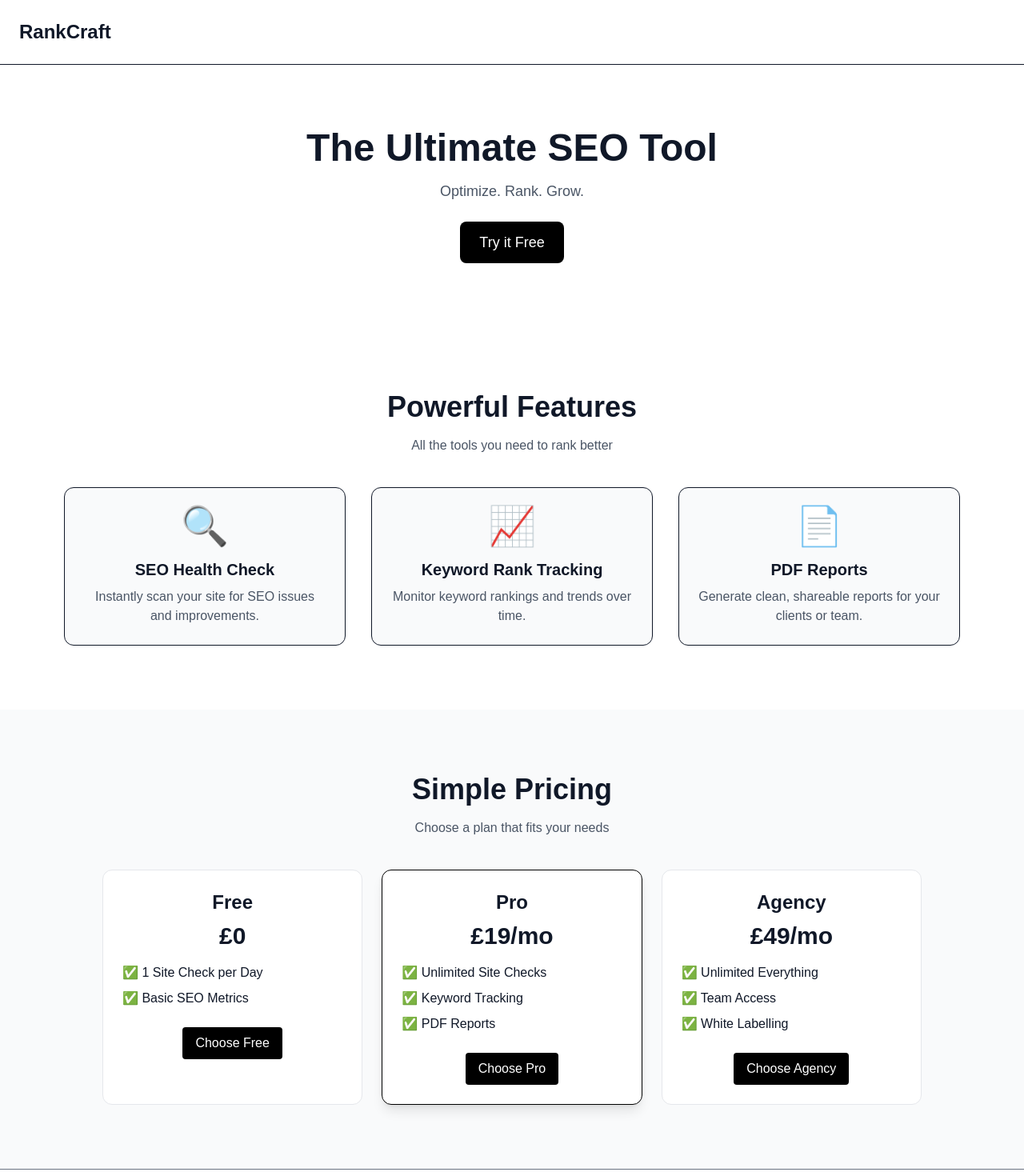
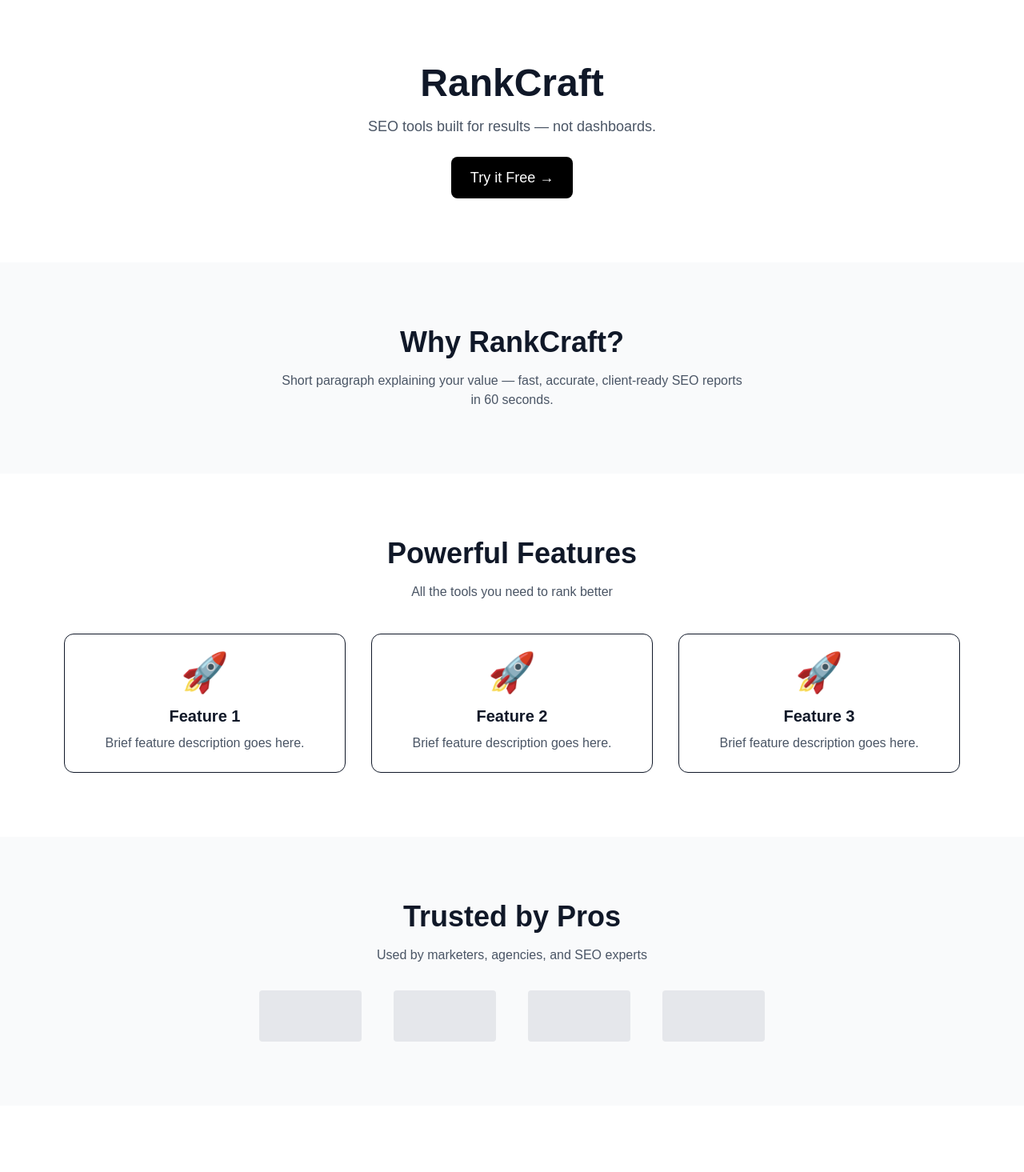
Before and after one commit to davidy6437/rankcraft, a Next.js app: page / in a window 1280 px wide. Shown: the top 1465 px of the page at 80% size. Built offline with nearby package versions, Linux system fonts and the light colour scheme.

Commit message:
Add full homepage layout skeleton

```diff
--- a/src/app/page.tsx
+++ b/src/app/page.tsx
@@ -1,102 +1,77 @@
 export default function HomePage() {
   return (
     <main className="min-h-screen bg-white text-gray-900">
-      <header className="p-6 border-b flex justify-between items-center">
-        <h1 className="text-2xl font-bold">RankCraft</h1>
-        <nav className="space-x-4">
-          {/* Navigation links go here */}
-        </nav>
-      </header>
-
-      {/* Hero Section */}
+      {/* ===== Hero Section ===== */}
       <section className="py-20 text-center">
-        <h2 className="text-5xl font-bold mb-4">The Ultimate SEO Tool</h2>
-        <p className="text-lg text-gray-600 mb-6">Optimize. Rank. Grow.</p>
+        <h1 className="text-5xl font-bold mb-4">RankCraft</h1>
+        <p className="text-lg text-gray-600 mb-6">
+          SEO tools built for results — not dashboards.
+        </p>
         <button className="px-6 py-3 bg-black text-white rounded-lg text-lg hover:bg-gray-800">
-          Try it Free
+          Try it Free →
         </button>
       </section>
 
-      {/* Features Section */}
-      <section id="features" className="py-20 text-center bg-white">
+      {/* ===== Why Use RankCraft ===== */}
+      <section className="py-20 text-center bg-gray-50">
+        <h2 className="text-4xl font-bold mb-4">Why RankCraft?</h2>
+        <p className="text-gray-600 max-w-xl mx-auto">
+          Short paragraph explaining your value — fast, accurate, client-ready SEO reports in 60 seconds.
+        </p>
+      </section>
+
+      {/* ===== Features Section ===== */}
+      <section id="features" className="py-20 text-center">
         <h2 className="text-4xl font-bold mb-4">Powerful Features</h2>
         <p className="text-gray-600 mb-10">All the tools you need to rank better</p>
 
         <div className="grid grid-cols-1 md:grid-cols-3 gap-8 max-w-6xl mx-auto px-4">
-          {[
-            {
-              title: 'SEO Health Check',
-              desc: 'Instantly scan your site for SEO issues and improvements.',
-              icon: '🔍',
-            },
-            {
-              title: 'Keyword Rank Tracking',
-              desc: 'Monitor keyword rankings and trends over time.',
-              icon: '📈',
-            },
-            {
-              title: 'PDF Reports',
-              desc: 'Generate clean, shareable reports for your clients or team.',
-              icon: '📄',
-            },
-          ].map(({ title, desc, icon }, i) => (
-            <div key={i} className="p-6 rounded-xl border bg-gray-50">
-              <div className="text-5xl mb-4">{icon}</div>
-              <h3 className="text-xl font-semibold mb-2">{title}</h3>
-              <p className="text-gray-600">{desc}</p>
+          {/* Example Feature Block */}
+          {[1, 2, 3].map((_, i) => (
+            <div key={i} className="p-6 rounded-xl border bg-white">
+              <div className="text-5xl mb-4">🚀</div>
+              <h3 className="text-xl font-semibold mb-2">Feature {i + 1}</h3>
+              <p className="text-gray-600">Brief feature description goes here.</p>
             </div>
           ))}
         </div>
       </section>
 
-      {/* Pricing Section */}
-      <section id="pricing" className="py-20 bg-gray-50 text-center">
+      {/* ===== Testimonials / Logos ===== */}
+      <section className="py-20 bg-gray-50 text-center">
+        <h2 className="text-4xl font-bold mb-4">Trusted by Pros</h2>
+        <p className="text-gray-600 mb-8">Used by marketers, agencies, and SEO experts</p>
+        <div className="flex justify-center gap-10 flex-wrap max-w-4xl mx-auto">
+          {/* Placeholder Logos */}
+          {['logo1', 'logo2', 'logo3', 'logo4'].map((logo, i) => (
+            <div key={i} className="w-32 h-16 bg-gray-200 rounded"></div>
+          ))}
+        </div>
+      </section>
+
+      {/* ===== Pricing Section ===== */}
+      <section id="pricing" className="py-20 bg-white text-center">
         <h2 className="text-4xl font-bold mb-4">Simple Pricing</h2>
         <p className="text-gray-600 mb-10">Choose a plan that fits your needs</p>
 
         <div className="flex flex-col md:flex-row gap-6 justify-center max-w-5xl mx-auto">
-          {[
-            {
-              name: 'Free',
-              price: '£0',
-              features: ['1 Site Check per Day', 'Basic SEO Metrics'],
-              highlight: false,
-            },
-            {
-              name: 'Pro',
-              price: '£19/mo',
-              features: ['Unlimited Site Checks', 'Keyword Tracking', 'PDF Reports'],
-              highlight: true,
-            },
-            {
-              name: 'Agency',
-              price: '£49/mo',
-              features: ['Unlimited Everything', 'Team Access', 'White Labelling'],
-              highlight: false,
-            },
-          ].map(({ name, price, features, highlight }) => (
-            <div
-              key={name}
-              className={`flex-1 p-6 rounded-xl border ${
-                highlight ? 'bg-white shadow-lg border-black' : 'bg-white border-gray-200'
-              }`}
-            >
-              <h3 className="text-2xl font-semibold mb-2">{name}</h3>
-              <p className="text-3xl font-bold mb-4">{price}</p>
+          {[1, 2, 3].map((_, i) => (
+            <div key={i} className="flex-1 p-6 rounded-xl border bg-gray-50">
+              <h3 className="text-2xl font-semibold mb-2">Plan {i + 1}</h3>
+              <p className="text-3xl font-bold mb-4">£XX/mo</p>
               <ul className="text-left space-y-2 mb-6">
-                {features.map((f, i) => (
-                  <li key={i}>✅ {f}</li>
-                ))}
+                <li>✅ Feature A</li>
+                <li>✅ Feature B</li>
               </ul>
               <button className="px-4 py-2 bg-black text-white rounded hover:bg-gray-800">
-                Choose {name}
+                Choose Plan
               </button>
             </div>
           ))}
         </div>
       </section>
 
-      {/* Footer */}
+      {/* ===== Footer ===== */}
       <footer className="p-6 border-t text-center text-sm text-gray-500">
         © {new Date().getFullYear()} RankCraft. All rights reserved.
       </footer>
```
